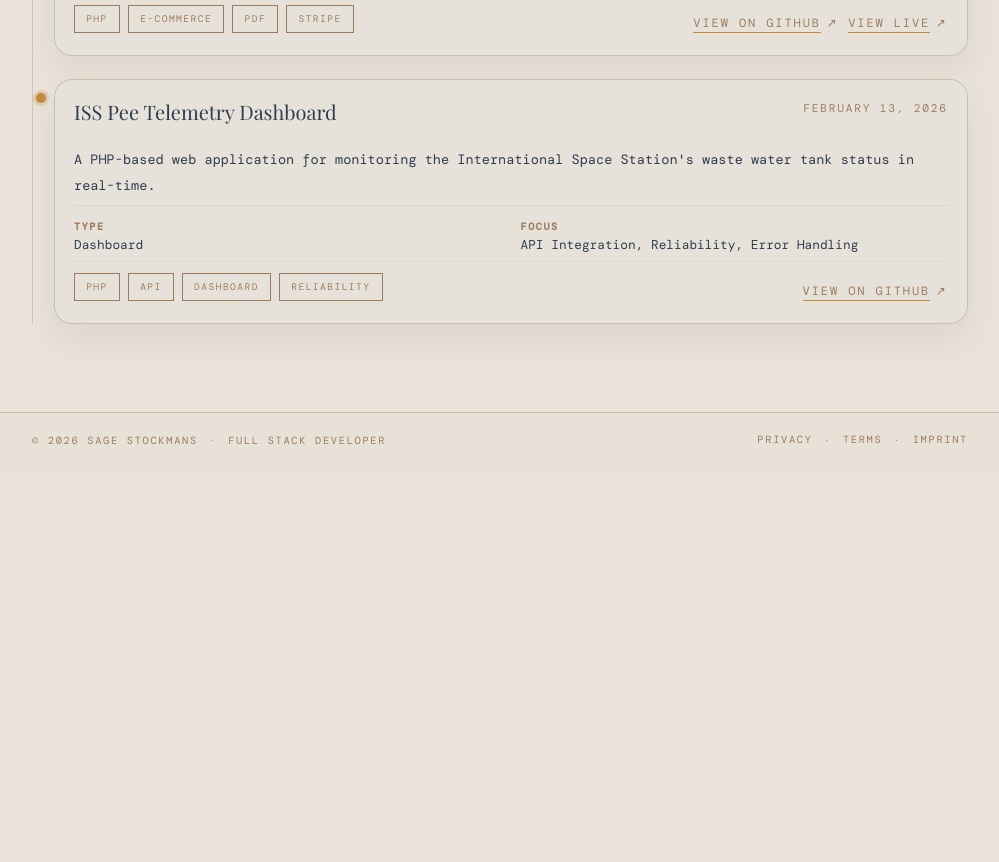
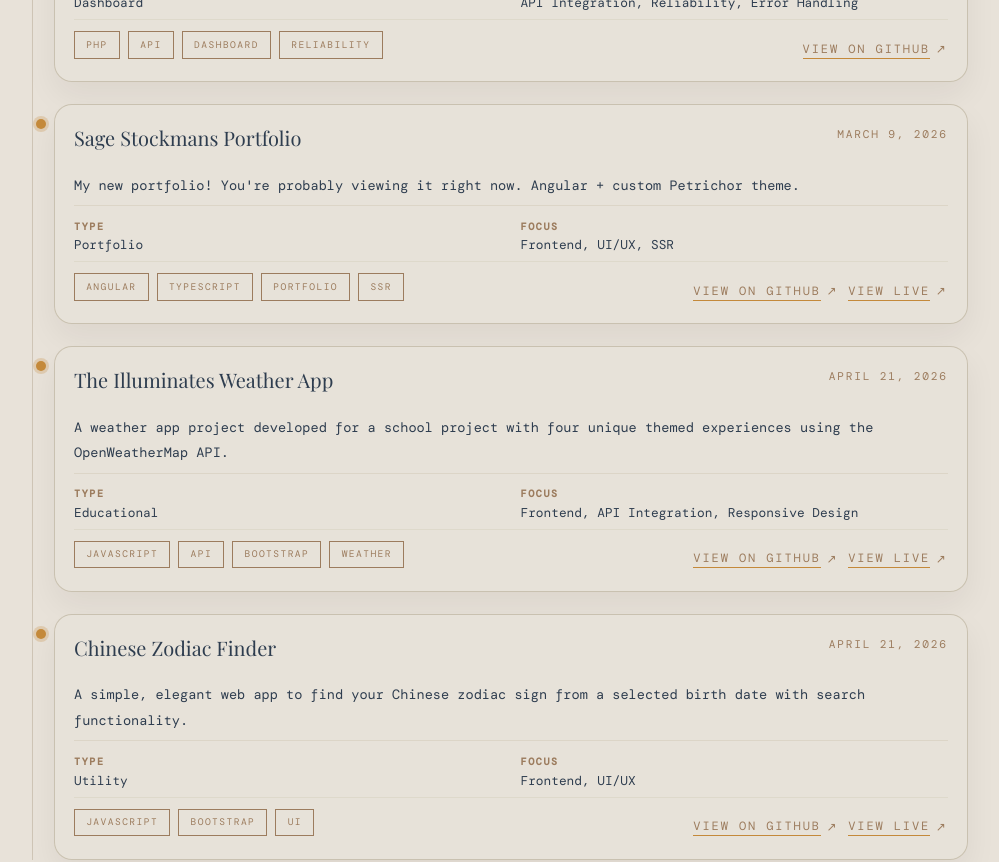
Before and after one commit to TheAbyssSage/sage-stockmans-portfolio, an Angular app: page /projects in a window 1280 px wide. Shown: the part 1600-2462 px from the top of the page, without its empty margins (140-1139 px from the left). Before the commit the page ends 2071 px from the top, so only its background shows below. Built offline with nearby package versions, Linux system fonts and the light colour scheme; a web font is replaced by a local one.

Commit message:
Added projects: Illumate weather, Chinese zodiac

```diff
--- a/src/app/pages/projects/projects.service.ts
+++ b/src/app/pages/projects/projects.service.ts
@@ -18,18 +18,6 @@ export interface ProjectEntry {
 @Injectable({ providedIn: 'root' })
 export class ProjectsService {
     private projects: ProjectEntry[] = [
-        // Portfolio Project
-        {
-            title: 'Sage Stockmans Portfolio',
-            description: "My new portfolio! You're probably viewing it right now. Angular + custom Petrichor theme.",
-            date: '2026-03-09',
-            type: 'Portfolio',
-            stack: 'Angular, TypeScript, HTML, CSS',
-            focus: 'Frontend, UI/UX, SSR',
-            githubUrl: 'https://github.com/TheAbyssSage/sage-stockmans-portfolio',
-            liveUrl: 'https://sage-stockmans.netlify.app/',
-            tags: ['Angular', 'TypeScript', 'Portfolio', 'SSR']
-        },
         // Learning Health Platform
         {
             title: 'Learning Health Platform',
@@ -75,6 +63,42 @@ export class ProjectsService {
             // liveUrl: '#',
             tags: ['PHP', 'API', 'Dashboard', 'Reliability']
         },
+        // Portfolio Project
+        {
+            title: 'Sage Stockmans Portfolio',
+            description: "My new portfolio! You're probably viewing it right now. Angular + custom Petrichor theme.",
+            date: '2026-03-09',
+            type: 'Portfolio',
+            stack: 'Angular, TypeScript, HTML, CSS',
+            focus: 'Frontend, UI/UX, SSR',
+            githubUrl: 'https://github.com/TheAbyssSage/sage-stockmans-portfolio',
+            liveUrl: 'https://sage-stockmans.netlify.app/',
+            tags: ['Angular', 'TypeScript', 'Portfolio', 'SSR']
+        },
+        // The Illuminates Weather App
+        {
+            title: 'The Illuminates Weather App',
+            description: "A weather app project developed for a school project with four unique themed experiences using the OpenWeatherMap API.",
+            date: '2026-04-21',
+            type: 'Educational',
+            stack: 'JavaScript, HTML, CSS, Bootstrap, OpenWeatherMap API',
+            focus: 'Frontend, API Integration, Responsive Design',
+            githubUrl: 'https://github.com/TheAbyssSage/The-Illuminates-Weather-App.git',
+            liveUrl: 'https://the-illuminates-weather-app.netlify.app/',
+            tags: ['JavaScript', 'API', 'Bootstrap', 'Weather']
+        },
+        // Chinese Zodiac Finder
+        {
+            title: 'Chinese Zodiac Finder',
+            description: "A simple, elegant web app to find your Chinese zodiac sign from a selected birth date with search functionality.",
+            date: '2026-04-21',
+            type: 'Utility',
+            stack: 'JavaScript, HTML, CSS, Bootstrap',
+            focus: 'Frontend, UI/UX',
+            githubUrl: 'https://github.com/TheAbyssSage/zodiac-c.git',
+            liveUrl: 'https://chinese-zodiac-s.netlify.app/',
+            tags: ['JavaScript', 'Bootstrap', 'UI']
+        },
     ];
 
     getProjects(): Observable<ProjectEntry[]> {
```
